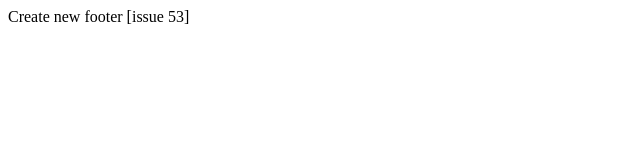
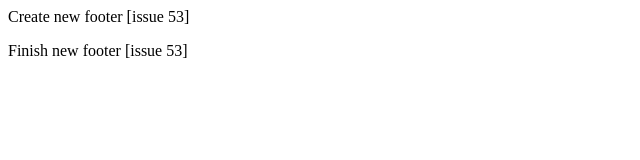
Before and after one commit to ashmita-codes/git-branching, a plain HTML site: page index.html in a window 1280 px wide. Shown: the whole page, without its empty margins (0-640 px from the left). Drawn offline with Linux system fonts and the light colour scheme.

Commit message:
Finish the new footer [issue 53]

```diff
--- a/index.html
+++ b/index.html
@@ -1,5 +1,6 @@
 <html>
 	<body>
 		<p> Create new footer [issue 53] </p>
+		<p> Finish new footer [issue 53] </p>
 	</body>
 </html>
```
